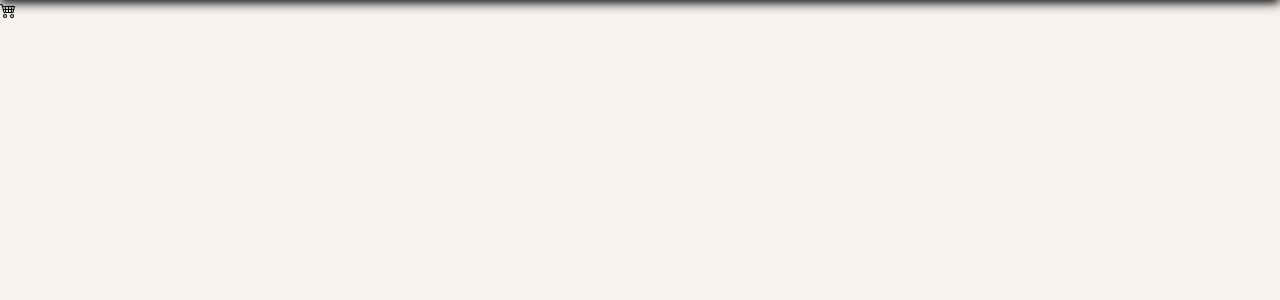
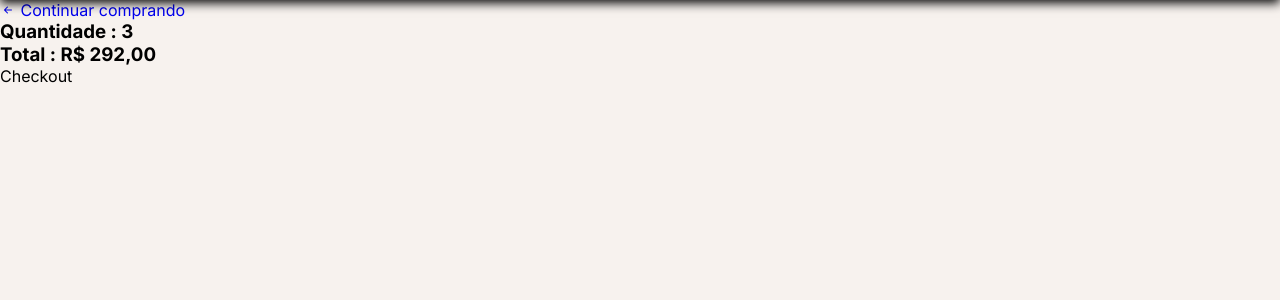
Before and after one commit to Reis567/ecommerce-django, a Django app: page /cart/ in a window 1280 px wide. Shown: the part 88-388 px from the top of the page. Run offline with Django 4.2, Linux system fonts and the light colour scheme.

Commit message:
cart head html

```diff
--- a/djangoapp/store/static/store/css/style.css
+++ b/djangoapp/store/static/store/css/style.css
@@ -147,7 +147,7 @@ header {
     font-weight: bold;
 }
 
-.prod-price{¨
+.prod-price{
     width: 30%;
     padding: 7px 12px;
     font-weight: bold;
--- a/djangoapp/store/templates/store/base.html
+++ b/djangoapp/store/templates/store/base.html
@@ -27,7 +27,7 @@
                 <ul>
 
                     <li class="nav-item">
-                        <a href="#" class="nav-link">Inicio</a>
+                        <a href="{% url 'store:home' %}" class="nav-link">Inicio</a>
                     </li>
                     <li class="nav-item">
                         <a href="#" class="nav-link">Compras</a>
@@ -38,7 +38,7 @@
                     </li>
 
                     <li class="nav-item">
-                        <a href="#" class="nav-link">
+                        <a href="{% url 'store:cart' %}" class="nav-link">
                             Carrinho
                             <i class="bi bi-cart4">
                                 <span class="cart-total" id="cart-total">
--- a/djangoapp/store/templates/store/cart.html
+++ b/djangoapp/store/templates/store/cart.html
@@ -9,7 +9,32 @@
 
 <section class="cart">
     <div class="cart-content">
-        <i class="bi bi-cart4"></i>
+        <div class="cart-head">
+            <a href="#">
+                <i class="bi bi-arrow-left-short"></i>
+                Continuar comprando</a>
+            <div class="cart-total">
+
+                <div class="cart-numbs">
+                    <h3>
+                        Quantidade : 3
+                    </h3>
+                    <h3>
+                        Total : R$ 292,00
+                    </h3>
+
+                </div>
+
+                <button class="checkout-btn">
+                    Checkout
+                </button>
+            </div>
+
+        </div>
+        <div class="cart-items">
+
+        </div>
+
     </div>
 </section>
 
```
Also changed, not shown: 3 other files.
